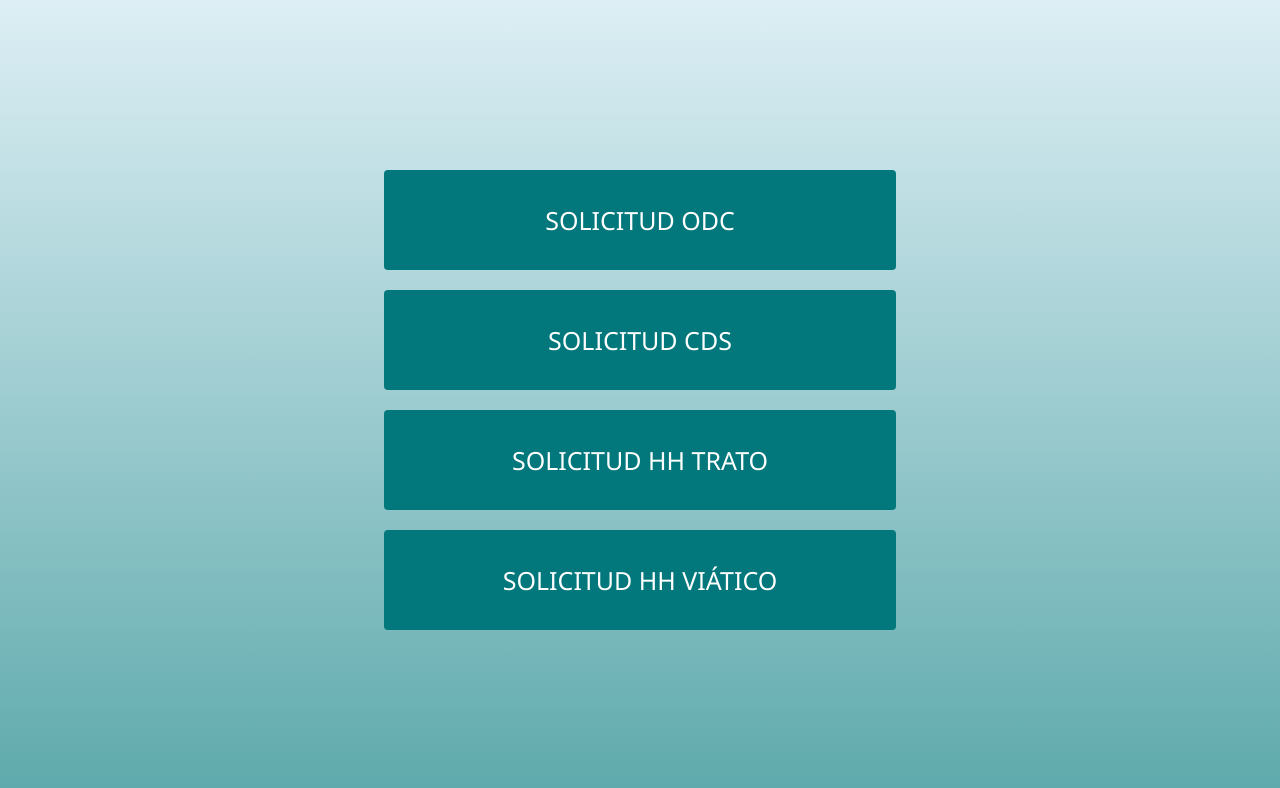
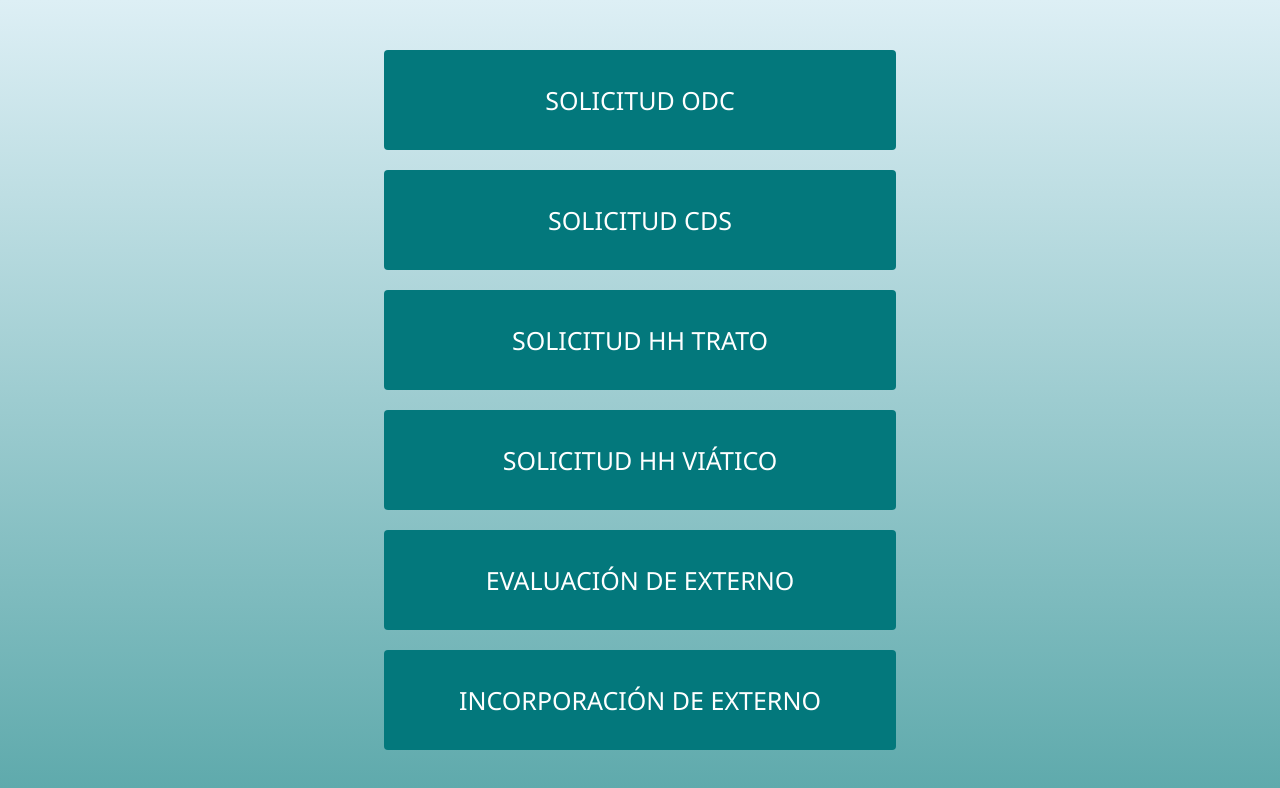
Before and after one commit to GeRoSaKi/hosting, a plain HTML site: page index.html in a window 1280 px wide. Drawn offline with nearby package versions, Linux system fonts and the light colour scheme.

Commit message:
Update index.html

```diff
--- a/index.html
+++ b/index.html
@@ -23,6 +23,8 @@
             <a href="https://forms.office.com/r/UYtnRgauej"><div class="flex-items">SOLICITUD CDS</div></a>
             <a href="https://forms.office.com/r/jRpY4pP3bu"><div class="flex-items">SOLICITUD HH TRATO</div></a>
             <a href="https://forms.office.com/r/6nvrUzitDF"><div class="flex-items">SOLICITUD HH VIÁTICO</div></a>
+            <a href="https://forms.office.com/r/xziwetDbwJ"><div class="flex-items">EVALUACIÓN DE EXTERNO</div></a>
+            <a href="https://forms.office.com/r/Z5urrQujbJ"><div class="flex-items">INCORPORACIÓN DE EXTERNO</div></a>
         </div>
 
     </div>
```
